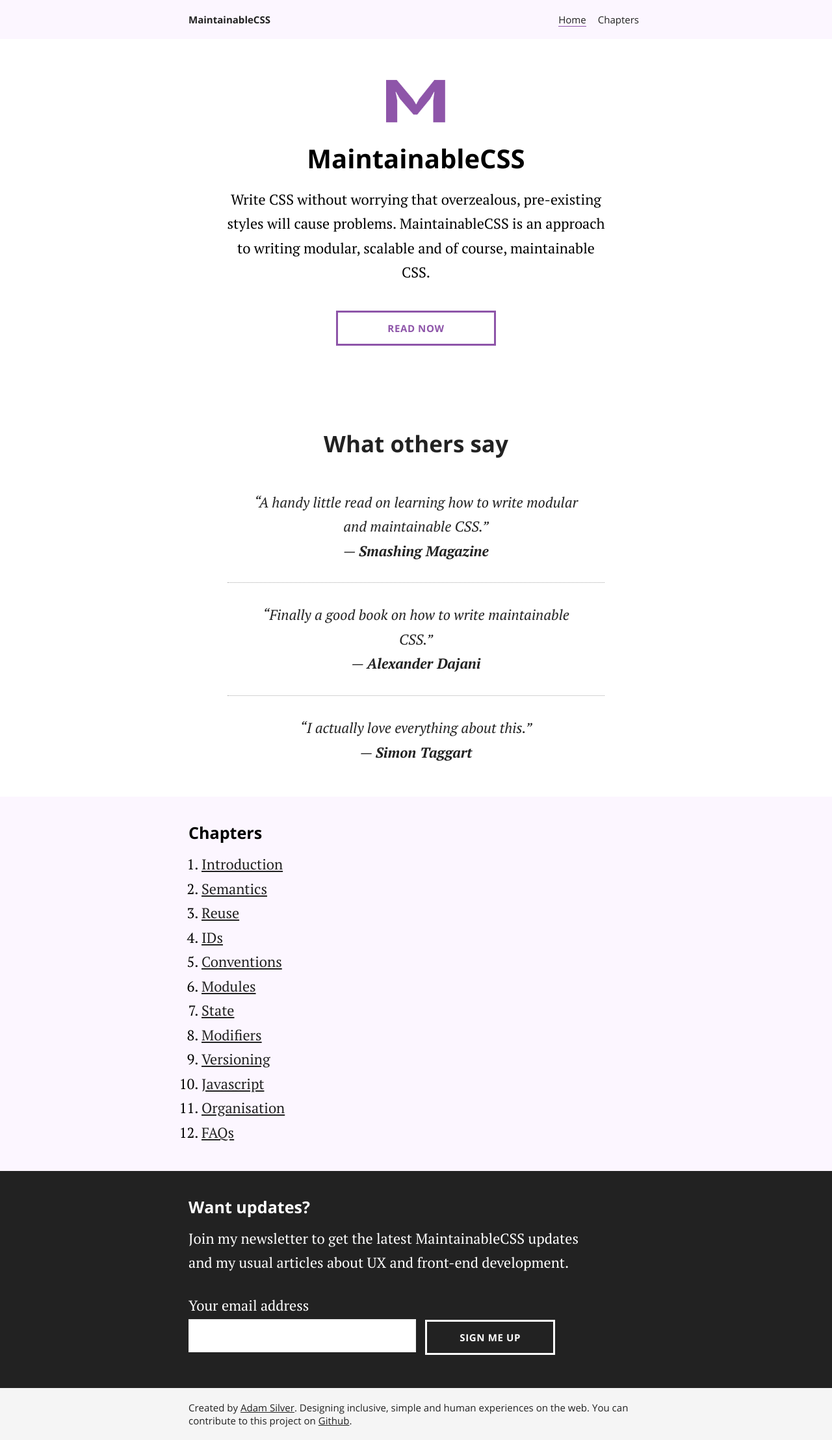
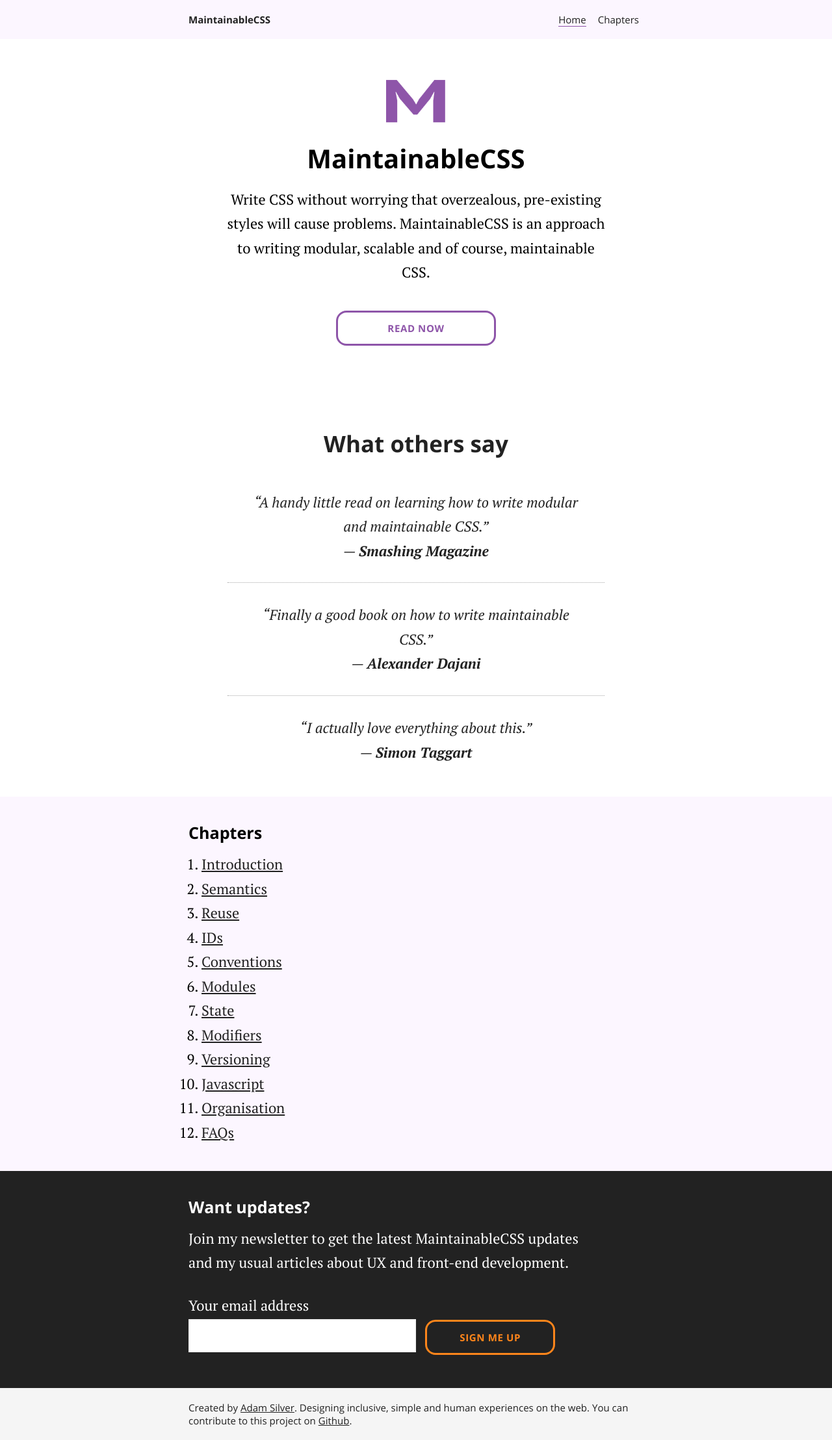
Before and after one commit to adamsilver/maintainablecss.com-jekyll, a Jekyll site: the page built from index.md, in a window 1280 px wide. Shown: the whole page at 65% size. Built offline with Jekyll 4.4.1, drawn with Linux system fonts in a browser that asks for light colours.

Commit message:
Update styles

```diff
--- a/assets/css/main.css
+++ b/assets/css/main.css
@@ -479,6 +479,7 @@ a.chapterNavigation-next:active {
 	margin: 0 auto;
 	display: block;
 	text-align: center;
+	border-radius: 16px;
 }
 
 .hero-button:hover {
@@ -782,12 +783,13 @@ a.chapterNavigation-next:active {
 	text-align: center;
 	margin: 0 auto;
 	-webkit-appearance: none;
-	border: 3px solid #fff;
+	border: 3px solid #ff851b;
 	background-color: transparent;
-	color: #fff;
+	color: #ff851b;
 	width: 100%;
 	box-sizing: border-box;
 	font-family: 'Open sans';
+	border-radius: 16px;
 }
 
 @media(min-width: 650px) {
@@ -798,6 +800,6 @@ a.chapterNavigation-next:active {
 }
 
 .subscribeForm-button:hover {
-	background-color: #fff;
+	background-color: #ff851b;
 	color: #222;
 }
```
